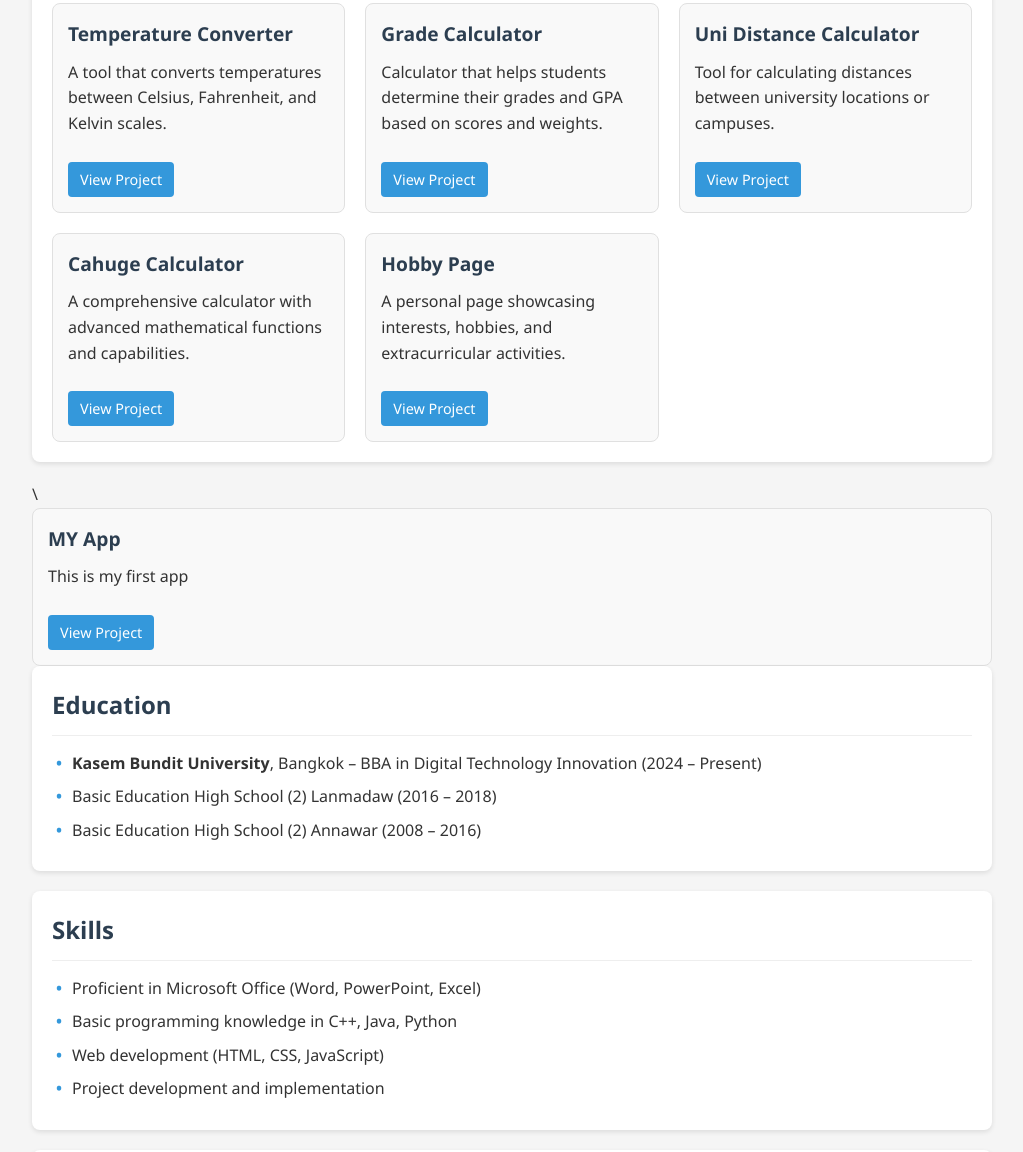
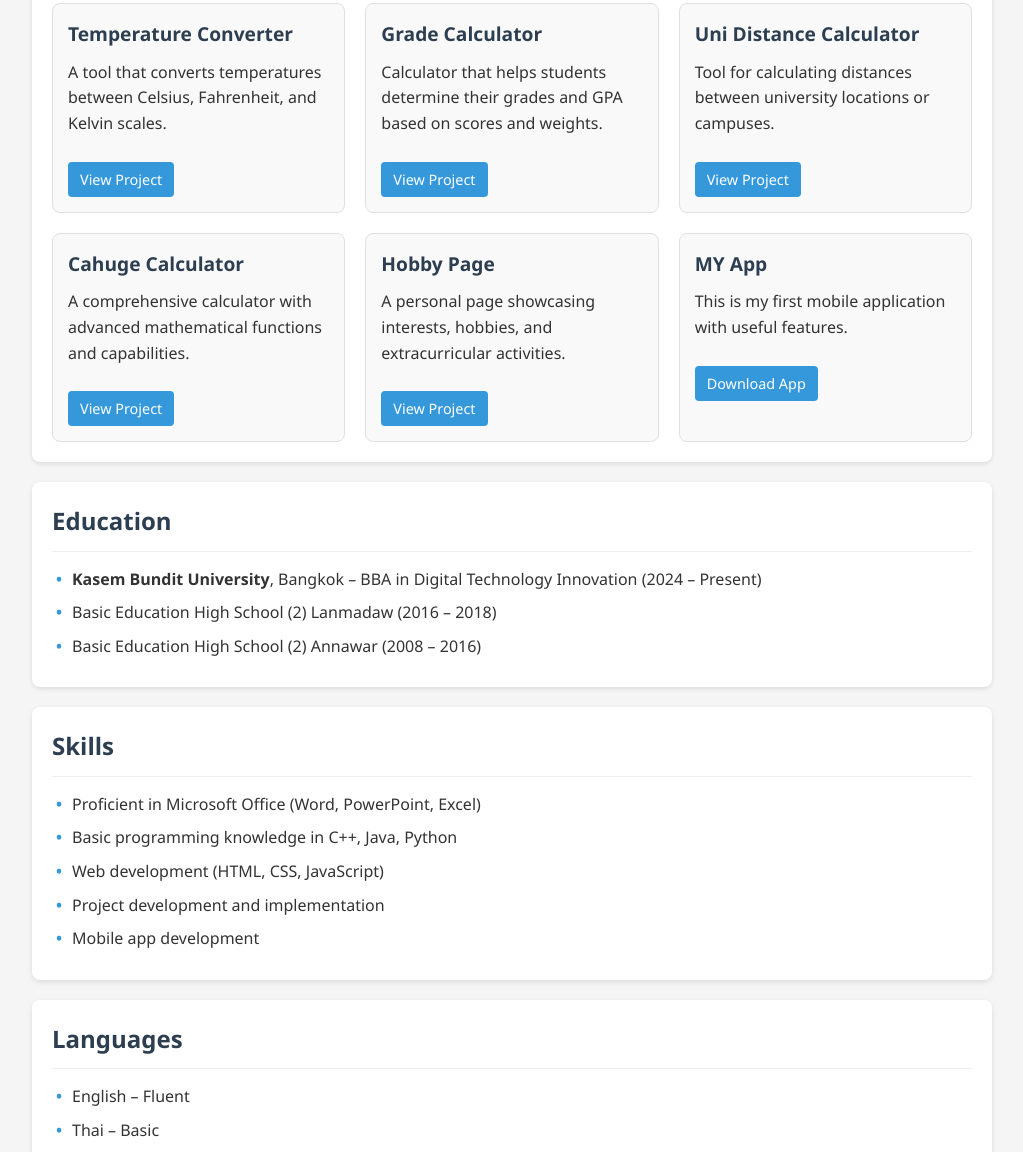
Before and after one commit to zwiser2099/My-Homework, a plain HTML site: page index.html in a window 1280 px wide. Shown: the part 527-1679 px from the top of the page, without its empty margins (128-1151 px from the left). Drawn offline with Linux system fonts and the light colour scheme.

Commit message:
Update index.html

```diff
--- a/index.html
+++ b/index.html
@@ -173,13 +173,11 @@
         <p>A personal page showcasing interests, hobbies, and extracurricular activities.</p>
         <a href="Hobby.html" class="project-link">View Project</a>
       </div>
-    </div>
-  </div>\
 
-  <div class="project-card">
+      <div class="project-card">
         <h3>MY App</h3>
-        <p>This is my first app</p>
-        <a href="ZYW.apk" class="project-link">View Project</a>
+        <p>This is my first mobile application with useful features.</p>
+        <a href="ZYW.apk" class="project-link">Download App</a>
       </div>
     </div>
   </div>
@@ -200,6 +198,7 @@
       <li>Basic programming knowledge in C++, Java, Python</li>
       <li>Web development (HTML, CSS, JavaScript)</li>
       <li>Project development and implementation</li>
+      <li>Mobile app development</li>
     </ul>
   </div>
 
```
